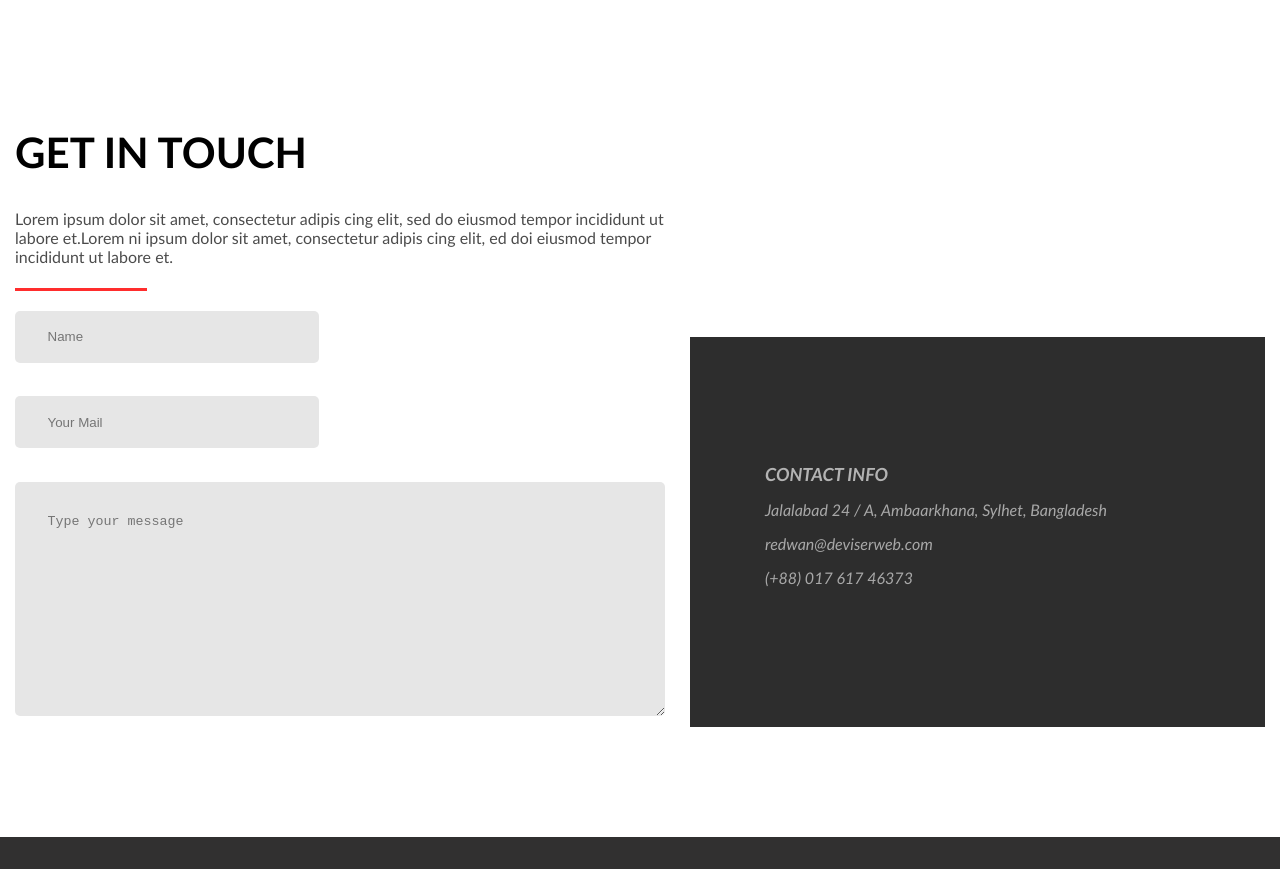
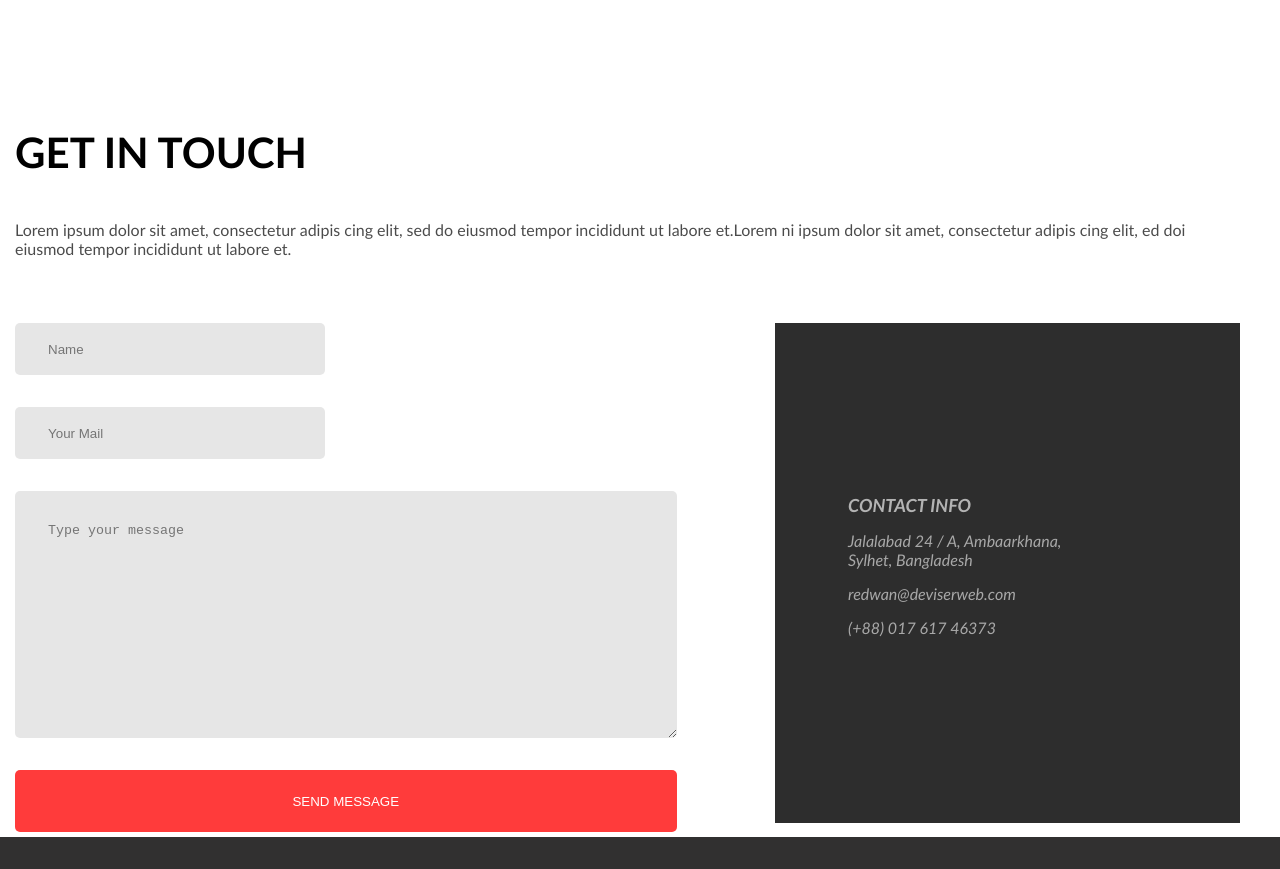
Before and after one commit to Chernikovmax/5th-template, a website built with webpack: page src/index.html in a window 1280 px wide. Shown: the part 2380-3249 px from the top of the page. Built offline with nearby package versions, Linux system fonts and the light colour scheme; no server answers.

Commit message:
Сomment's code cleared and fixed up styles (html) for contact info field

```diff
--- a/src/index.html
+++ b/src/index.html
@@ -227,13 +227,13 @@
           adipis cing elit, ed doi eiusmod tempor incididunt ut labore et.
         </p>
         <hr class="regular-red-underscore">
+      <section class="contacts__wrapper">
         <form name="contact-form" class="cotact-form">
           <input required class="cotact-form__input" type="text" name="sender-name" maxlength="50" placeholder="Name">
           <input required class="cotact-form__input" type="email" name="sender-email" maxlength="100" placeholder="Your Mail">
           <textarea required class="cotact-form__input cotact-form__input-text" name="sender-text" maxlength="500" placeholder="Type your message" cols="40" rows="5"></textarea>
           <button type="submit" class="cotact-form__send-btn" id="send-message">SEND MESSAGE</button>
         </form>
-      </section>
         <address class="contacts__info">
           <span class="contacts__info-title">CONTACT INFO</span>
           <span class="contacts__info-address">Jalalabad 24 / A, Ambaarkhana, Sylhet,
@@ -241,6 +241,8 @@ Bangladesh</span>
           <a href="mailto:redwan@deviserweb.com" class="contacts__info-email">redwan@deviserweb.com</a>
           <a href="tel:(+88)017-617-46373" class="contacts__info-telr">(+88) 017 617 46373</a>
         </address>
+      </section>
+      </section>
     </div>
 
   </main>
--- a/src/scripts/comments.js
+++ b/src/scripts/comments.js
@@ -23,7 +23,7 @@ const uuidv1 = require('uuid/v1');
   };
 
   const renderComments = (commentsList) => commentsList.forEach((item) => {
-    // item.subCommentsQuantity = 0;
+
     let out = `
       <a name="anchor-${item.id}"></a>
       <section class="user-comment__data">
@@ -254,7 +254,6 @@ const uuidv1 = require('uuid/v1');
       comment.setAttribute('id', `comment-${item.id}`);
       comment.innerHTML = out;
       parentCommentReplies.insertBefore(comment, parentCommentReplies.firstChild);
-      // parentComment.appendChild(comment);
     });
 
     addSubCommentBtn.removeAttribute('onclick');
--- a/src/styles/contact-info.css
+++ b/src/styles/contact-info.css
@@ -1,18 +1,28 @@
 .contacts {
+  margin-left: 30px;
   margin-top: 30px;
   display: flex;
   height: 800px;
+  width: 100%;
 }
 
 .contacts__letter {
-  width: 65%;
+  width: 100%;
   margin: 7% 2% 7% 0;
   display: flex;
   flex-direction: column;
 }
 
+.contacts__wrapper {
+  width: 100%;
+  height: 500px;
+  display: flex;
+  flex-direction: row;
+  justify-content: space-between;
+}
+
 .cotact-form {
-  height: 500px;
+  width: 54%;
   display: flex;
   flex-wrap: wrap;
 }
@@ -22,6 +32,7 @@
   padding-left: 5%;
   width: 41.5%;
   height: 50px;
+  margin-bottom: 2rem;
   background-color: #e6e6e6;
   border: none;
   border-radius: 5px;
@@ -34,12 +45,11 @@
 .cotact-form__input-text {
   padding-top: 2rem;
   padding-right: 2rem;
-  height: 200px;
+  height: 213px;
   width: 100%;
 }
 
 .cotact-form__send-btn {
-  display: none;
   width: 100%;
   height: 62px;
   border-radius: 5px;
@@ -57,9 +67,8 @@
   align-items: flex-start;
   padding-left: 6%;
   padding-right: 12%;
-  margin-top: 24%;
-  width: 35%;
-  height: 390px;
+  width: 20%;
+  height: 100%;
   background-color: #2d2d2d;
   color: #a8a8a8;
 }
```
Lines whose indentation alone changed are shown as unchanged.
